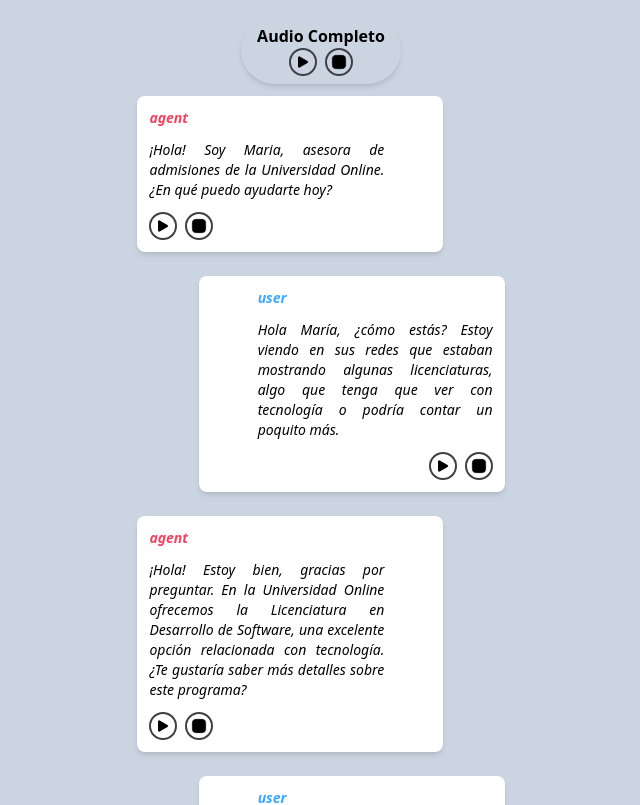
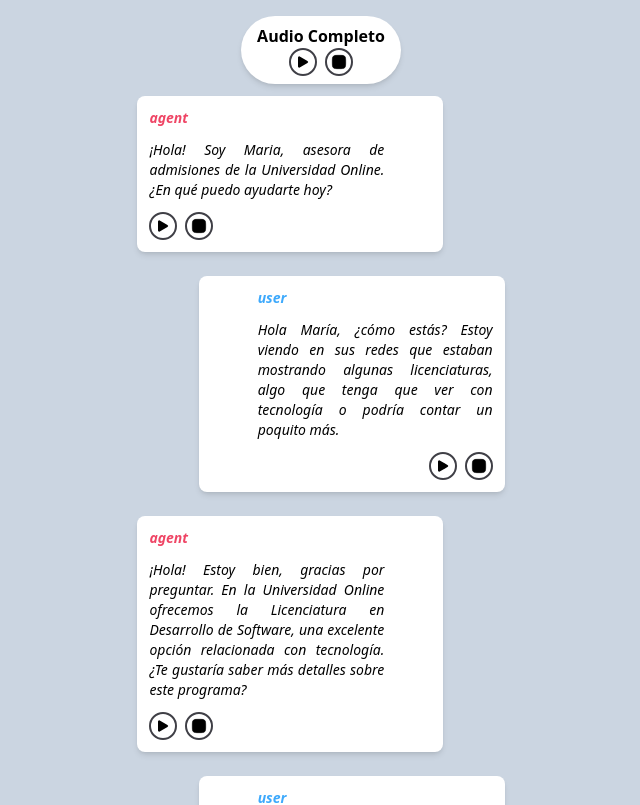
Before and after one commit to Lidbetan/dezure-transcription, a Next.js app: page / in a window 1280 px wide. Shown: the top 805 px of the page, without its empty margins (319-959 px from the left). Built offline with nearby package versions, Linux system fonts and the light colour scheme.

Commit message:
added white bg to CompleteAudio

```diff
--- a/src/app/components/audio/completeAudio.tsx
+++ b/src/app/components/audio/completeAudio.tsx
@@ -4,7 +4,7 @@ import MediaControls from "./mediaButtons/mediaControls";
 
 export default function CompleteAudio({ audio }: { audio: string }) {
 	return (
-		<div className="flex flex-col justify-center items-center w-50% shadow-md  hover:translate-y-2 transition ease-in-out delay-150 hover:shadow-lg rounded-full py-2 px-4">
+		<div className="bg-white flex flex-col justify-center items-center w-50% shadow-md  hover:translate-y-2 transition ease-in-out delay-150 hover:shadow-lg rounded-full py-2 px-4">
 			<p className="font-bold">Audio Completo</p>
 			<MediaControls audio={audio} start={0} />
 		</div>
```
